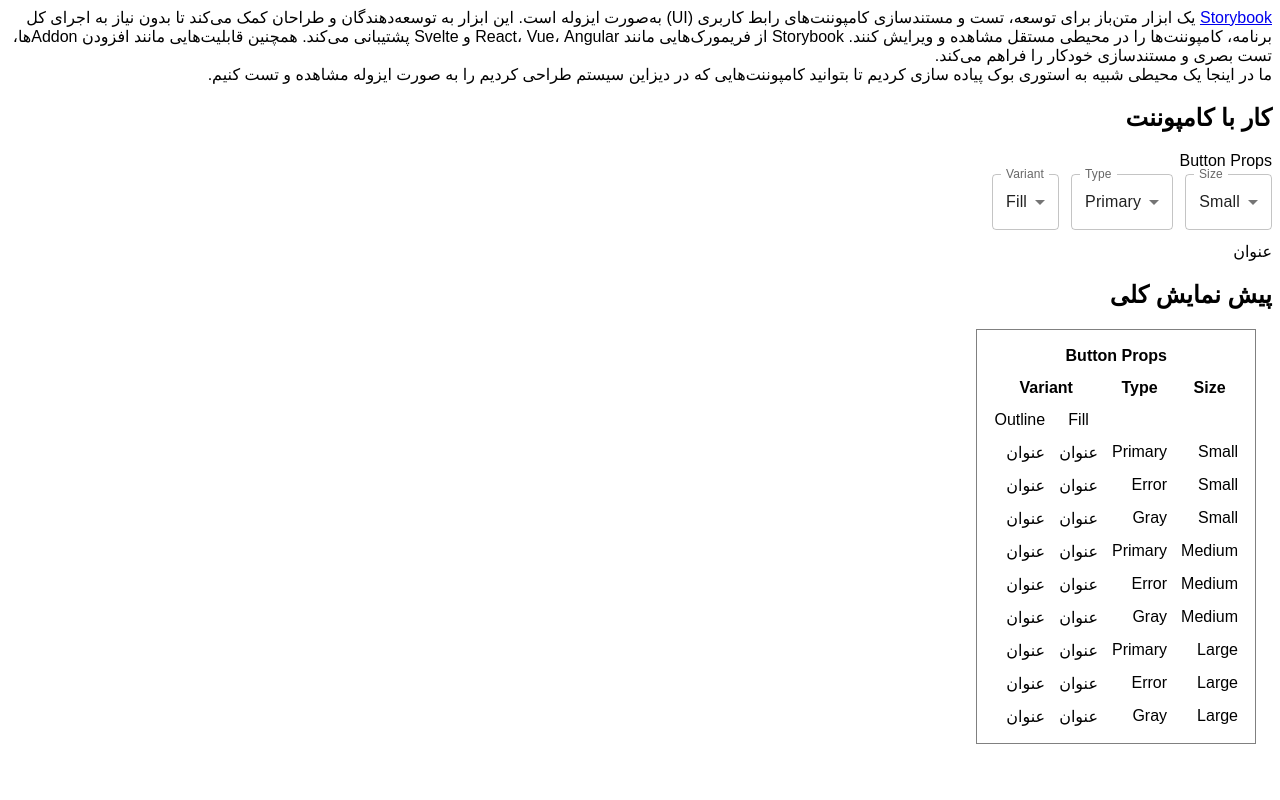
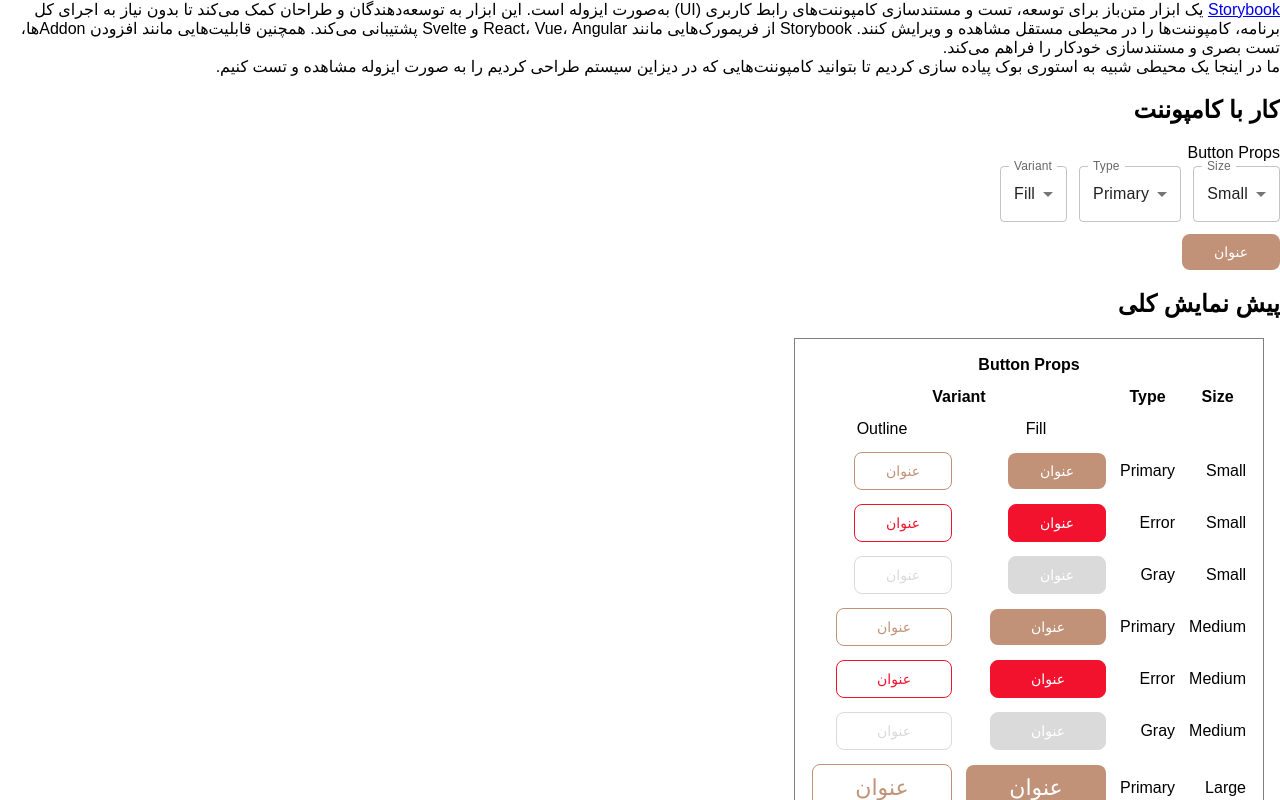
Before and after one commit to faezeenayatzadeh/final-project, a React (Vite) app: page / in a window 1280 px wide. Shown: the top 800 px of the page. Built offline with nearby package versions, Linux system fonts and the light colour scheme; a small style sheet from the web is missing.

Commit message:
feat: complete button

```diff
--- a/src/components/Button/Button.module.css
+++ b/src/components/Button/Button.module.css
@@ -1,41 +1,68 @@
 .root {
     all: unset;
     cursor: pointer;
+    padding: 10px 20px;
+    border-radius: var(--border-radius-medium);
+    font-size: 14px;
+    display: flex;
+    justify-content: center;
+    align-items: center;
+    box-sizing: border-box;
 }
 
 .sizeSmall {
+    padding: auto 8px;
+    width: 98px;
+    font-size: var(--font-size-small);
 }
 
 .sizeMedium {
+    padding: auto 12px;
+    width: 116px;
+    font-size: 14px;
 }
 
 .sizeLarge {
+    padding: auto 16px;
+    width: 140px;
+    font-size: var(--font-size-big);
 }
 
 .typePrimary {
-
+    color: white;
+    background-color: var(--color-primary-60);
 }
 
 .typeError {
-
+    color: white;
+    background-color: var(--color-error-50);
+    border: 1px solid var(--color-error-50);
 }
 
 .typeGray {
-
+    color: white;
+    background-color: var(--color-gray-20);
+    border: 1px solid var(--color-gray-20);
 }
 
 .variantFill {
-
 }
 
 .variantOutline {
+    background-color: transparent;
 }
 
 .variantOutline.typePrimary {
+    border: 1px solid var(--color-primary-60);
+    color: var(--color-primary-60);
 }
 
 .variantOutline.typeError {
+    border: 1px solid var(--color-error-50);
+    color: var(--color-error-50);
 }
 
 .variantOutline.typeGray {
+    border: 1px solid var(--color-gray-20);
+    color: var(--color-gray-20);
 }
--- a/src/index.css
+++ b/src/index.css
@@ -1,67 +1,75 @@
-* {
-    font-family: Vazirmatn, sans-serif !important;
+:root {
+    --font-family: 'Vazirmatn', sans-serif;
+
+    /* primary-colors */
+    --color-primary-10: #F9F4F1;
+    --color-primary-20: #F3E9E4;
+    --color-primary-30: #E6D3C9;
+    --color-primary-40: #DABEAE;
+    --color-primary-50: #CDA893;
+    --color-primary-60: #C19278;
+    --color-primary-70: #9D7661;
+    --color-primary-80: #795B4A;
+    --color-primary-90: #543F33;
+
+    /* secondary-colors */
+    --color-error-10: #FEE7EA;
+    --color-error-20: #FBB8C0;
+    --color-error-30: #F87182;
+    --color-error-40: #F54158;
+    --color-error-50: #F3122E;
+    --color-error-60: #C20E25;
+    --color-error-70: #920B1C;
+    --color-error-80: #610712;
+    --color-error-90: #49050E;
+
+    /* gray-colors */
+    --color-gray-10: #E3E3E3;
+    --color-gray-20: #DADADA;
+    --color-gray-30: #B5B5B5;
+    --color-gray-40: #858585;
+    --color-gray-50: #686868;
+    --color-gray-60: #4A4A4A;
+    --color-gray-70: #3B3B3B;
+    --color-gray-80: #2D2D2D;
+    --color-gray-90: #0F0F0F;
+
+    /* Font sizes*/
+    --font-size-ultra: 32px;
+    --font-size-bold: 28px;
+    --font-size-big: 22px;
+    --font-size-medium: 18px;
+    --font-size-regular: 16px;
+    --font-size-small: 14px;
+    --font-size-xs: 12px;
+
+    /* Font weights */
+    --font-weight-ultra: 900;
+    --font-weight-bold: 700;
+    --font-weight-medium: 500;
+    --font-weight-regular: 400;
+
+    /* Shadows */
+    --shadow-evevation1: 0px 2px 4px -2px;
+    --shadow-evevation2: 0px 4px 6px -4px;
+    --shadow-evevation3: 0px 6px 8px -6px;
+    --shadow-evevation4: 0px 6px 12px -6px;
+    --shadow-evevation5: 0px 6px 14px -6px;
+    --shadow-evevation6: 0px 8px 18px -6px;
+    --shadow-evevation7: 0px 8px 22px -6px;
+    --shadow-evevation8: 0px 8px 28px -6px;
+
+    /* Border radius */
+    --border-radius-small: 4px;
+    --border-radius-medium: 8px;
+    --border-radius-big: 12px;
 }
 
-:root {
-    --primary-color-10: #FAF5EF;
-    --primary-color-20: #6ABFE9;
-    --primary-color-30: #539FC5;
-    --primary-color-40: #30708F;
-    --primary-color-50: #19506B;
-    --primary-color-60: #D6AE81;
-    --primary-color-70: #022639;
-    --primary-color-80: #01131C;
-    --primary-color-90: #010E15;
-
-    --error-color-50: #F3122E;
-    --gray-color-20: #DADADA;
-
-
-    --border-radius-big: 18px;
-
-    --font-family: Vazirmatn;
-
-    --secondary-color: red;
-    --font-size-big: 32px;
-    --font-size-small: 12px;
+* {
+    font-family: var(--font-family) !important;
 }
 
-.text-primary-10 {
-    color: var(--primary-color-10);
+body {
+    padding: 0;
+    margin: 0
 }
-
-.text-primary-20 {
-    color: var(--primary-color-20);
-}
-
-.text-primary-30 {
-    color: var(--primary-color-30);
-}
-
-.text-primary-40 {
-    color: var(--primary-color-40);
-}
-
-.text-primary-50 {
-    color: var(--primary-color-50);
-}
-
-.text-primary {
-    color: var(--primary-color-60);
-}
-
-.bg-primary-10 {
-    background: var(--primary-color-10);
-}
-
-.text-primary-70 {
-    color: var(--primary-color-70);
-}
-
-.text-primary-80 {
-    color: var(--primary-color-80);
-}
-
-.text-primary-90 {
-    color: var(--primary-color-90);
-}
```
